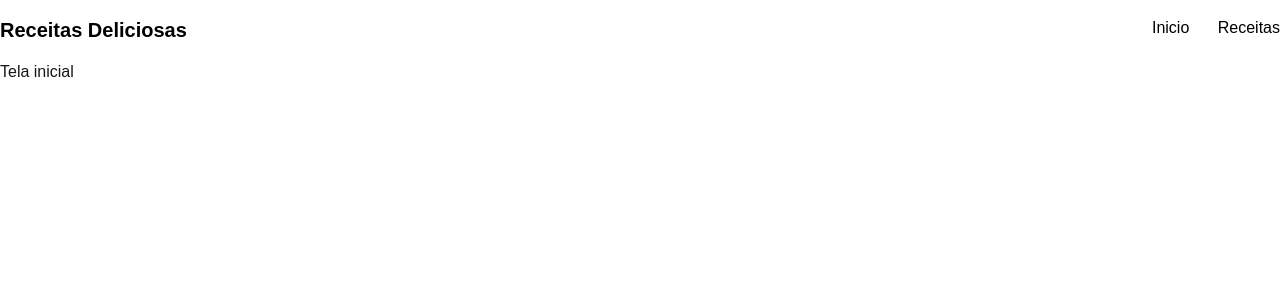
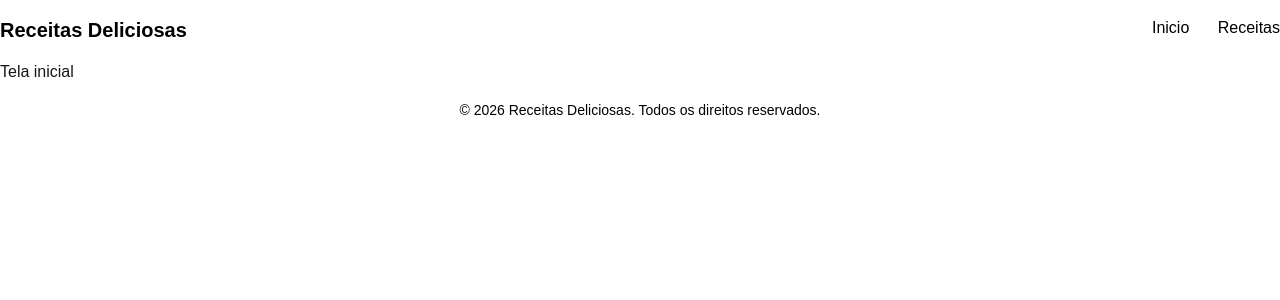
Before and after one commit to Dudruu/siteReceitas, a Next.js app: page / in a window 1280 px wide. Shown: the top 300 px of the page. Built offline with nearby package versions, Linux system fonts and the light colour scheme.

Commit message:
feat/implementação do footer, já estilizado

```diff
--- a/src/app/layout.tsx
+++ b/src/app/layout.tsx
@@ -2,6 +2,7 @@ import type { Metadata } from "next";
 import { Inter} from "next/font/google";
 import "./globals.css";
 import Header from "../components/header";
+import Footer from "../components/footer";
 
 const inter = Inter({
   variable : "--font-inter",
@@ -26,6 +27,7 @@ export default function RootLayout({
     >
       <Header/>
       <body className="min-h-full flex flex-col">{children}</body>
+      <Footer/>
     </html>
   );
 }
--- /dev/null
+++ b/src/components/footer/index.tsx
@@ -0,0 +1,9 @@
+export default function Footer() {
+    return (
+        <footer className="bg-white text-black py-4">
+        <div className="flex justify-center container mx-auto">
+            <p className="text-sm">&copy; 2026 Receitas Deliciosas. Todos os direitos reservados.</p>
+        </div>
+        </footer>
+);
+}
```
